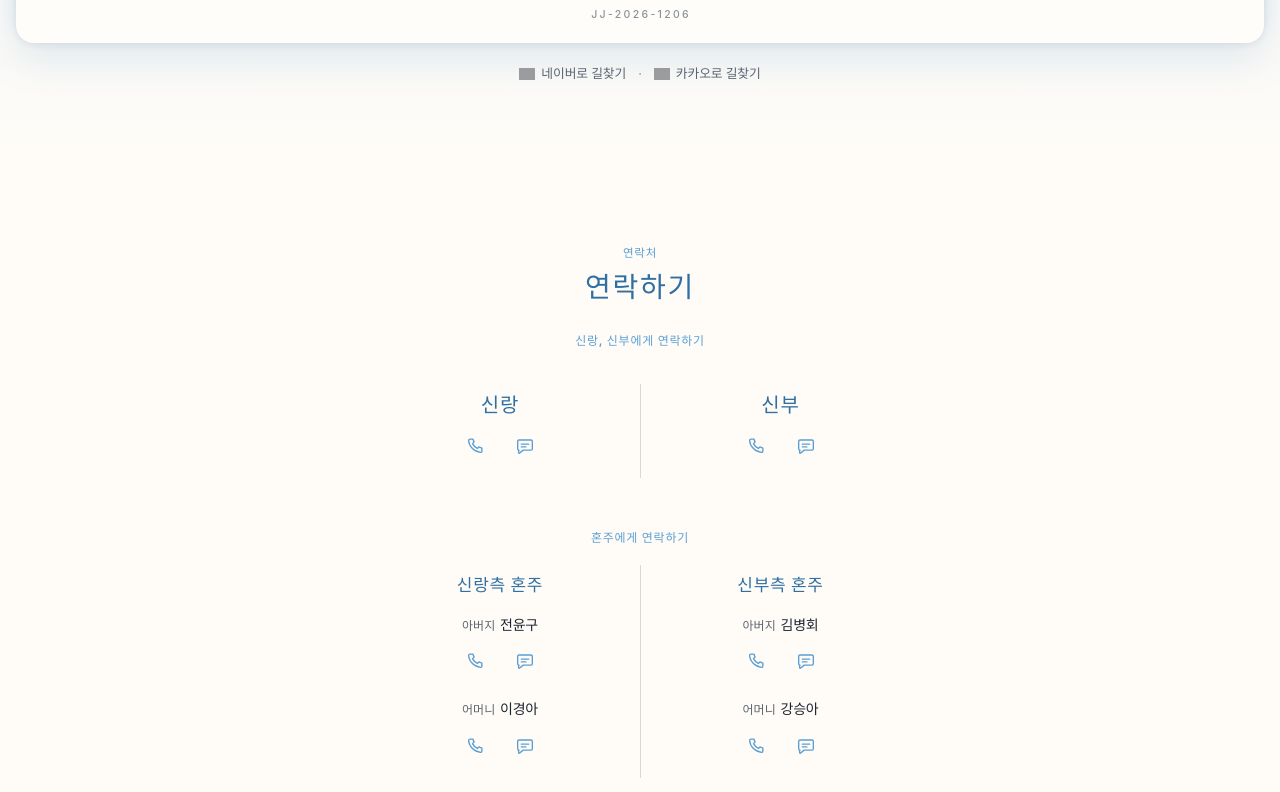
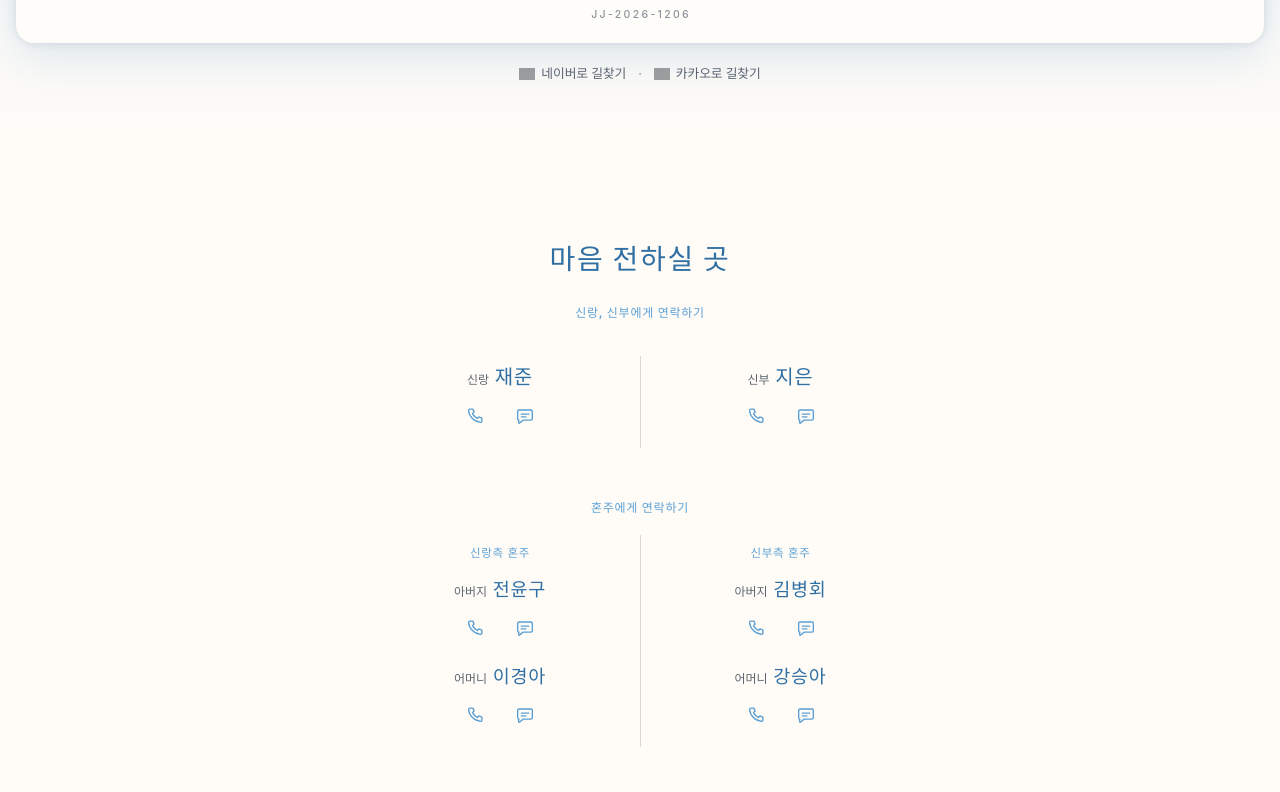
Before and after one commit to TK-moon/jieun-jaejun-wedding-2026-12-06, a React (Vite) app: page / in a window 1280 px wide. Shown: the part 2136-2928 px from the top of the page. Built offline with nearby package versions, Linux system fonts and the light colour scheme; grey boxes are pictures that could not be loaded.

Commit message:
마음 전하실 곳 영역 폰트 계층 정리

```diff
--- a/src/components/SectionTitle/SectionTitle.tsx
+++ b/src/components/SectionTitle/SectionTitle.tsx
@@ -2,7 +2,7 @@ import type { FC, PropsWithChildren } from 'react';
 import styles from './SectionTitle.module.css';
 
 interface Props extends PropsWithChildren {
-  label: string;
+  label?: string;
   title: string;
   titleId?: string;
 }
@@ -12,7 +12,7 @@ const SectionTitle: FC<Props> = (props) => {
 
   return (
     <header className={styles.header}>
-      <p className={styles.label}>{label}</p>
+      {label ? <p className={styles.label}>{label}</p> : null}
       <h2 className={styles.title} id={titleId}>
         {title}
       </h2>
--- a/src/sections/ContactSection/CoupleContacts/index.module.css
+++ b/src/sections/ContactSection/CoupleContacts/index.module.css
@@ -26,7 +26,7 @@
   display: flex;
   flex-direction: column;
   align-items: center;
-  gap: 6px;
+  gap: 4px;
   margin: 0;
   padding: 10px 8px;
 }
@@ -35,12 +35,29 @@
   border-left: 1px solid var(--color-line);
 }
 
-.role {
+.name {
+  display: flex;
+  flex-wrap: wrap;
+  align-items: baseline;
+  justify-content: center;
+  gap: 0.35em;
   margin: 0;
+  line-height: 1.45;
+  word-break: keep-all;
+}
+
+.relation {
+  color: var(--color-ink-muted);
+  font-size: 1.2rem;
+  font-weight: 500;
+  letter-spacing: 0;
+}
+
+.personName {
   color: var(--color-sky-deep);
   font-family: var(--display-font);
   font-size: clamp(1.7rem, 4vw, 2rem);
-  font-weight: 600;
+  font-weight: 500;
   letter-spacing: 0.04em;
   line-height: 1.2;
 }
--- a/src/sections/ContactSection/CoupleContacts/index.tsx
+++ b/src/sections/ContactSection/CoupleContacts/index.tsx
@@ -16,13 +16,19 @@ const CoupleContacts: FC<Props> = () => {
       </h3>
       <dl className={styles.grid}>
         <div className={styles.person}>
-          <dt className={styles.role}>신랑</dt>
+          <dt className={styles.name}>
+            <span className={styles.relation}>신랑</span>
+            <span className={styles.personName}>{groom.name.ko}</span>
+          </dt>
           <dd className={styles.actions}>
             <ContactActions name={groom.name.ko} phone={groom.phone} />
           </dd>
         </div>
         <div className={styles.person}>
-          <dt className={styles.role}>신부</dt>
+          <dt className={styles.name}>
+            <span className={styles.relation}>신부</span>
+            <span className={styles.personName}>{bride.name.ko}</span>
+          </dt>
           <dd className={styles.actions}>
             <ContactActions name={bride.name.ko} phone={bride.phone} />
           </dd>
--- a/src/sections/ContactSection/HostContacts/index.module.css
+++ b/src/sections/ContactSection/HostContacts/index.module.css
@@ -36,12 +36,11 @@
 
 .sideTitle {
   margin: 0;
-  color: var(--color-sky-deep);
-  font-family: var(--display-font);
-  font-size: clamp(1.45rem, 3.4vw, 1.7rem);
+  color: var(--color-sky);
+  font-size: 1.15rem;
   font-weight: 600;
-  letter-spacing: 0.04em;
-  line-height: 1.3;
+  letter-spacing: 0.06em;
+  line-height: 1.4;
   text-align: center;
 }
 
@@ -67,10 +66,6 @@
   justify-content: center;
   gap: 0.35em;
   margin: 0;
-  color: var(--color-ink);
-  font-size: 1.4rem;
-  font-weight: 500;
-  letter-spacing: -0.02em;
   line-height: 1.45;
   word-break: keep-all;
 }
@@ -83,8 +78,12 @@
 }
 
 .personName {
-  color: var(--color-ink);
-  font-weight: 600;
+  color: var(--color-sky-deep);
+  font-family: var(--display-font);
+  font-size: clamp(1.55rem, 3.6vw, 1.85rem);
+  font-weight: 500;
+  letter-spacing: 0.04em;
+  line-height: 1.25;
 }
 
 .actions {
--- a/src/sections/ContactSection/index.tsx
+++ b/src/sections/ContactSection/index.tsx
@@ -11,7 +11,7 @@ const ContactSection: FC<Props> = () => {
 
   return (
     <section className={styles.container} aria-labelledby={titleId}>
-      <SectionTitle label="연락처" title="연락하기" titleId={titleId} />
+      <SectionTitle title="마음 전하실 곳" titleId={titleId} />
       <div className={styles.frame}>
         <CoupleContacts />
         <HostContacts />
```
Also changed, not shown: 1 other file (tests, documents, lock files or other folders).
